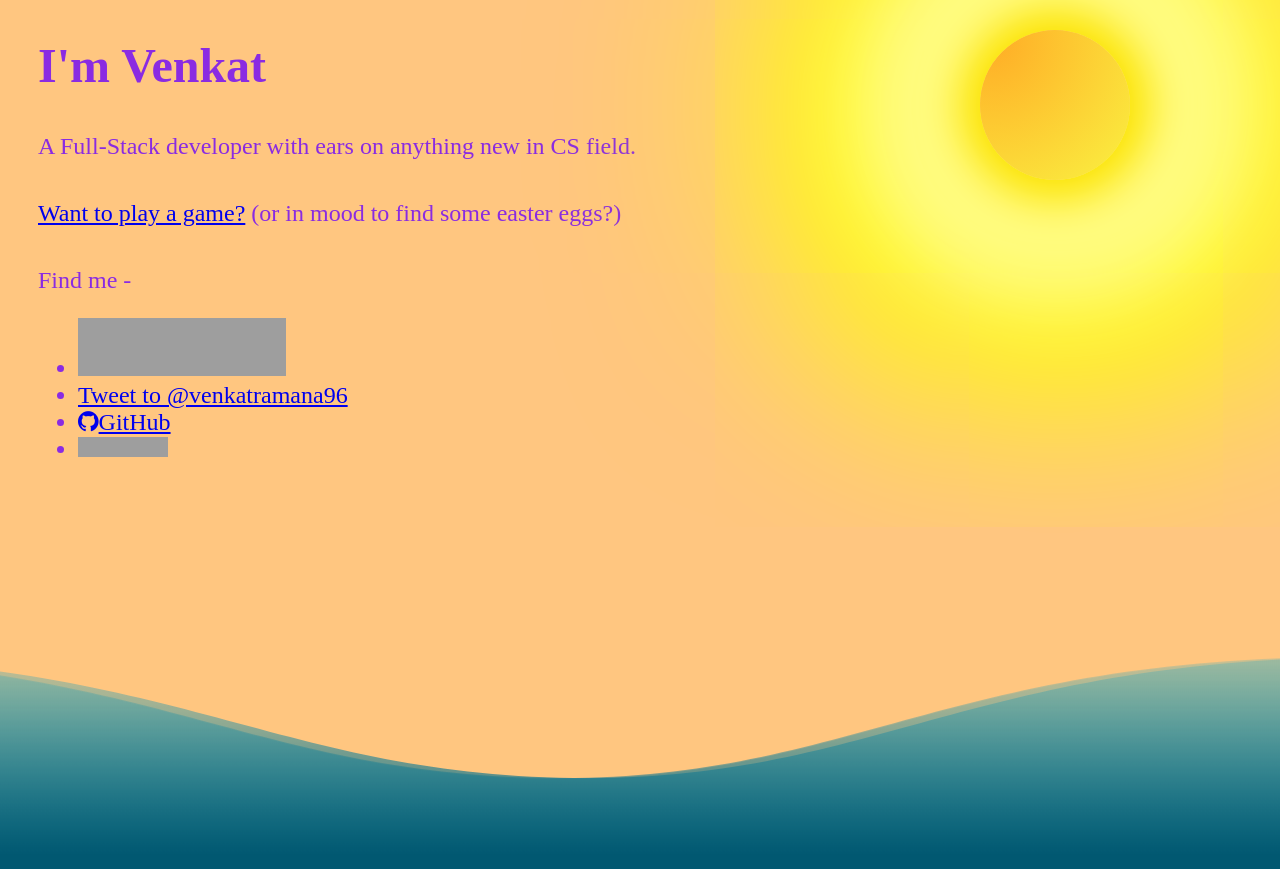
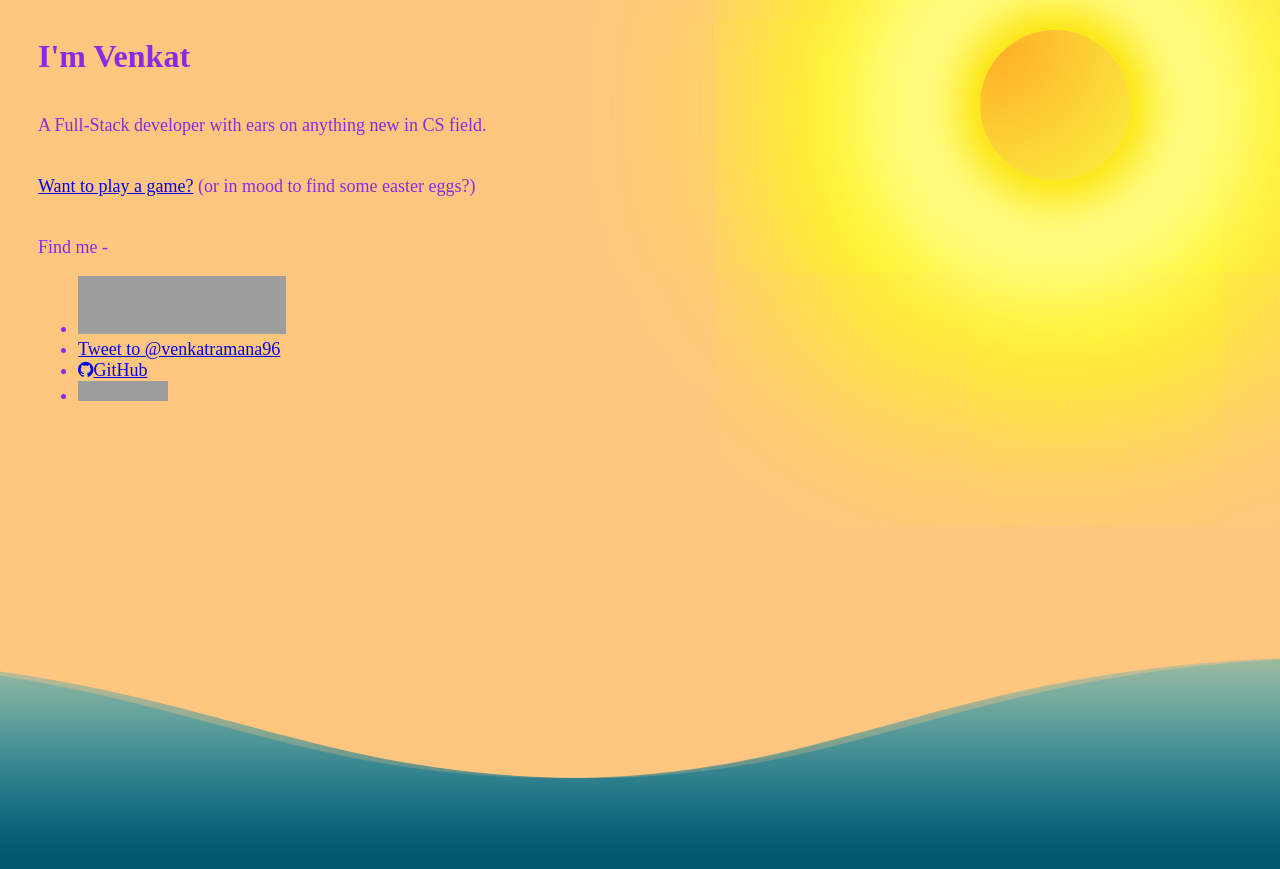
Before and after one commit to venkatramanareddy/venkatramanareddy.github.io, a Jekyll site: the page built from index.md, in a window 1280 px wide. Shown: the top 869 px of the page. Built offline with Jekyll 4.4.1, drawn with Linux system fonts in a browser that asks for light colours; nearby versions of some CDN libraries; comment, search, counter and statistics services are not loaded; grey boxes are pictures that could not be loaded.

```diff
--- a/Gemfile
+++ b/Gemfile
@@ -8,8 +8,9 @@ source "https://rubygems.org"
 #
 # This will help ensure the proper Jekyll version is running.
 # Happy Jekylling!
-gem "jekyll", "3.6.3"
-gem "ffi", "1.11.1"
+gem "jekyll", ">= 3.6.3"
+gem "ffi", ">= 1.11.1"
+gem "kramdown", ">= 2.3.0"
 # This is the default theme for new Jekyll sites. You may change this to anything you like.
 # gem "minima", "~> 2.0"
 
--- a/styles/main.scss
+++ b/styles/main.scss
@@ -33,7 +33,7 @@ body{
     .header{
       padding:20px;
       font-weight: bold;
-      font-size: xxx-large;
+      font-size: xx-large;
     }
     .name-div{
       // @include myborder(maroon);
@@ -42,7 +42,7 @@ body{
     .sub-container{
         // @include myborder(maroon);
         padding: 20px;
-        font-size: x-large;
+        font-size: large;
       }
 }
 
```
Also changed, not shown: Gemfile.lock, 1 other file.
